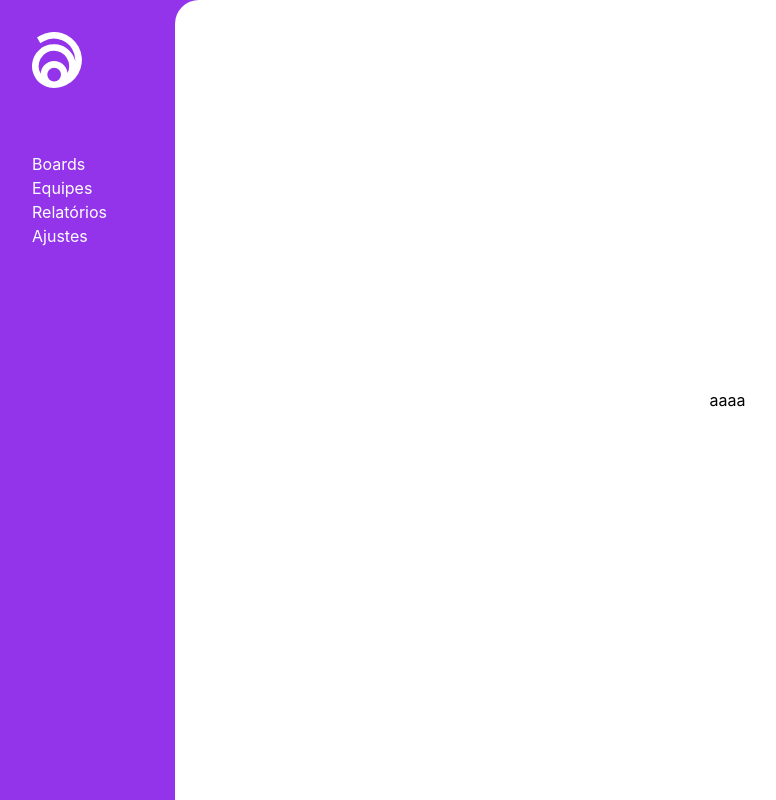
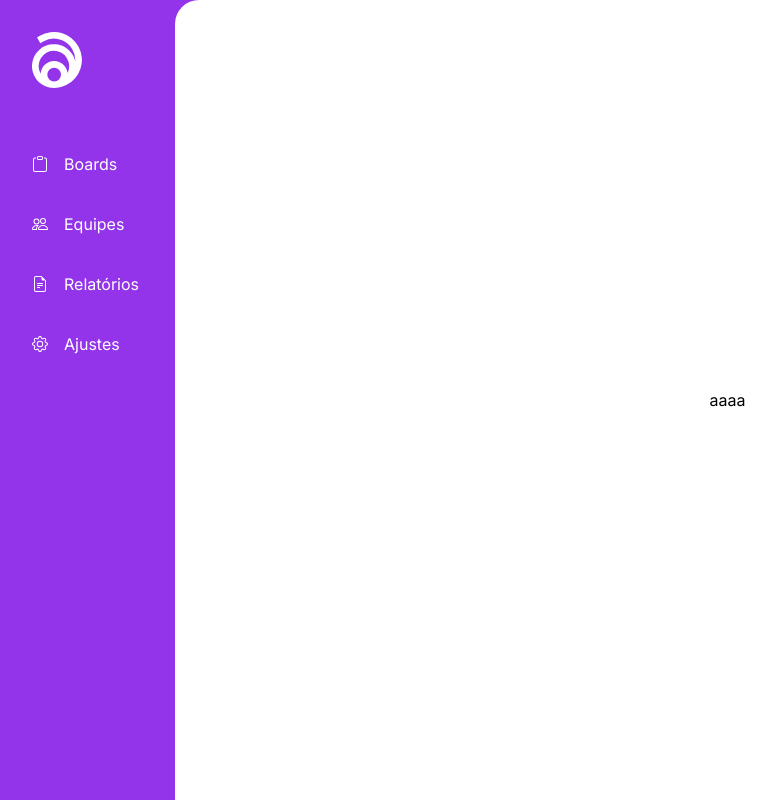
Before and after one commit to andradematheusdev/boracodar-12, a React (Vite) app: page / in a window 1280 px wide. Shown: the whole page, without its empty margins (0-776 px from the left). Built offline with nearby package versions, Linux system fonts and the light colour scheme.

Commit message:
Navigation icons

```diff
--- a/src/components/navigation/index.tsx
+++ b/src/components/navigation/index.tsx
@@ -1,10 +1,11 @@
+import { BsClipboard, BsFileEarmarkText, BsGear, BsPeople } from 'react-icons/bs';
 export const Navigation = () => {
   return (
-    <ul className="text-white">
-      <li>Boards</li>
-      <li>Equipes</li>
-      <li>Relatórios</li>
-      <li>Ajustes</li>
+    <ul className="nav-links text-white">
+      <li><BsClipboard /> <span>Boards</span></li>
+      <li><BsPeople /> <span>Equipes</span></li>
+      <li><BsFileEarmarkText /> <span>Relatórios</span></li>
+      <li><BsGear /><span>Ajustes</span></li>
     </ul>
   )
 }
--- a/src/styles/global.css
+++ b/src/styles/global.css
@@ -1,8 +1,9 @@
+@import url('https://fonts.googleapis.com/css2?family=Inter:wght@300;400;600;700&display=swap');
+
 @tailwind base;
 @tailwind components;
 @tailwind utilities;
 
-@import url('https://fonts.googleapis.com/css2?family=Inter:wght@300;400;600;700&display=swap');
 
 :root{
   @apply font-inter;
@@ -11,3 +12,11 @@
 .wrapper{
   @apply flex w-full min-h-screen items-stretch justify-center;
 }
+
+.nav-links li{
+ @apply flex w-full items-center mb-9;
+}
+
+.nav-links li > span{
+  @apply ml-4;
+}
```
